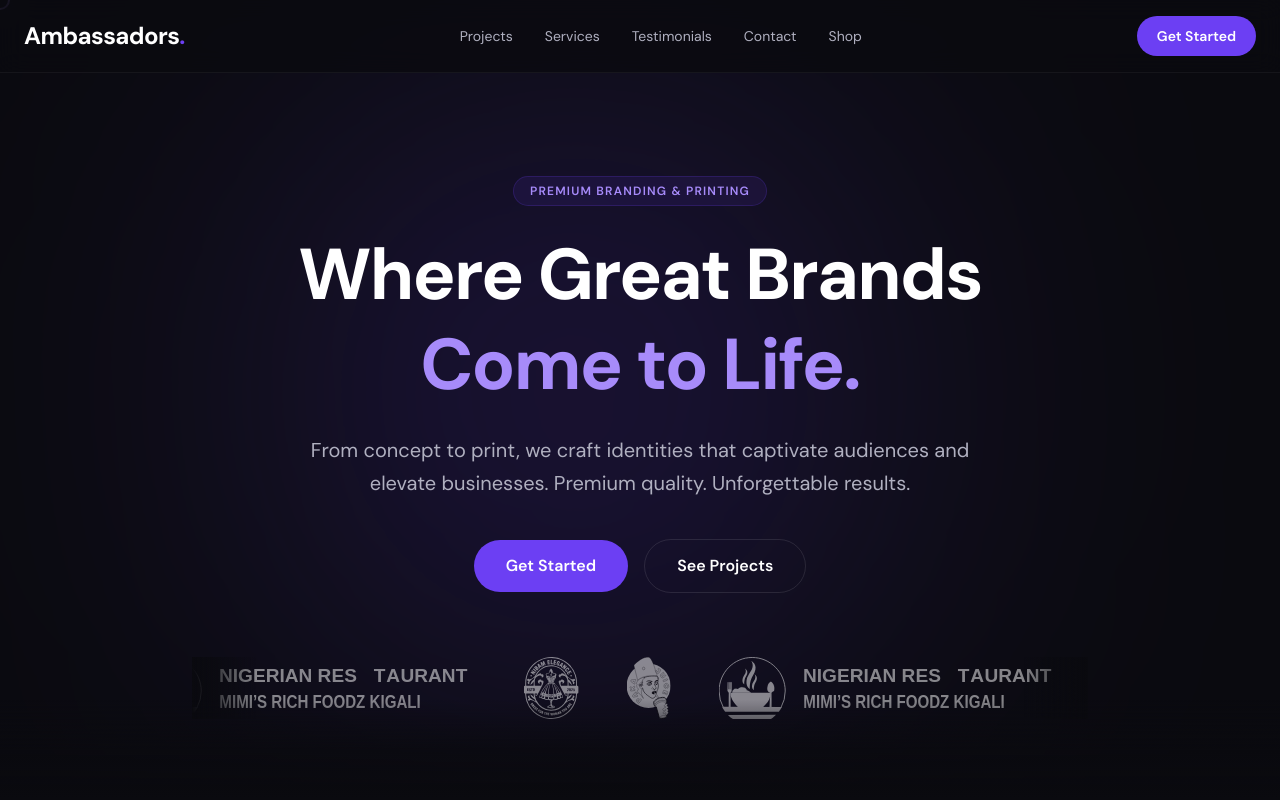
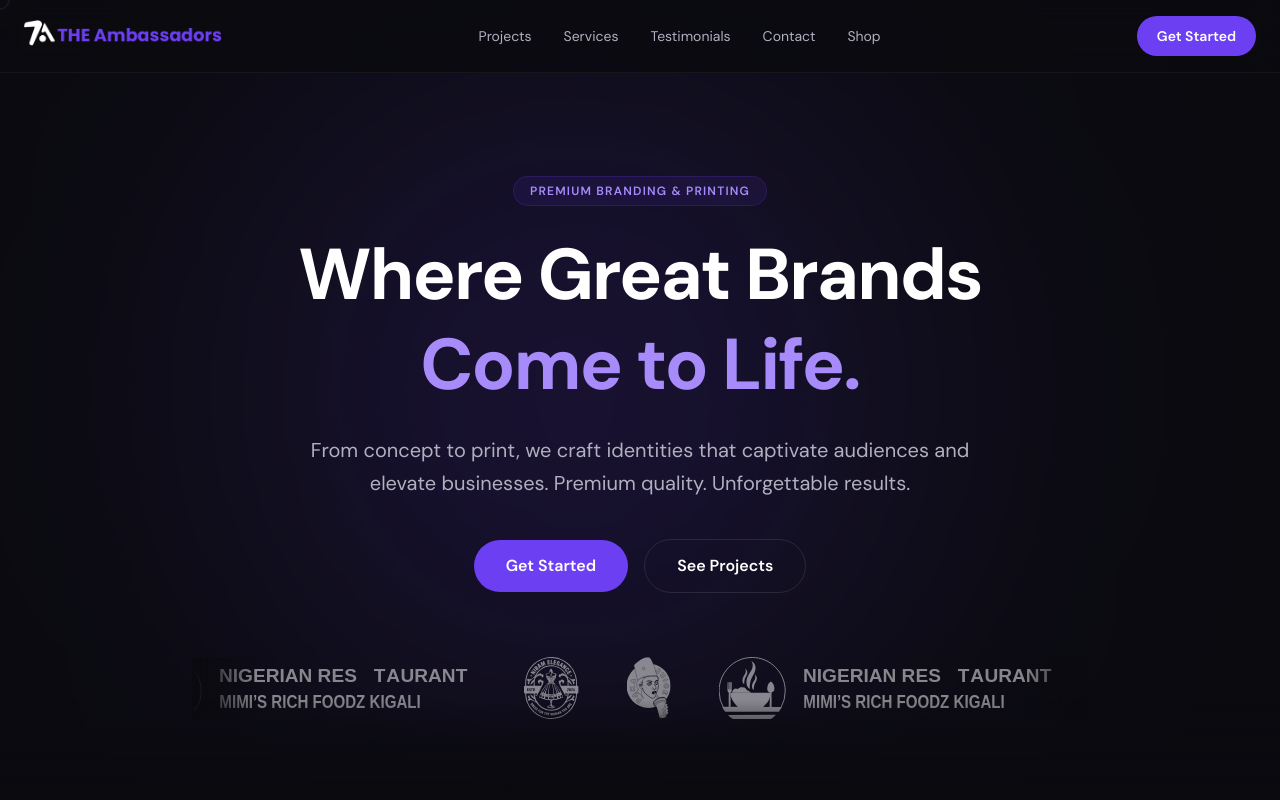
Before and after one commit to kayixOussama/ambassadors-agency, a React (Vite) app: page / in a window 1280 px wide. Shown: the top 800 px of the page. Built offline with nearby package versions, Linux system fonts and the light colour scheme.

Commit message:
feat: replace text logo with image logo in Navbar and Footer components

```diff
--- a/public/shop.html
+++ b/public/shop.html
@@ -32,8 +32,8 @@ img,svg{display:block}
 /* ─── NAV ─── */
 .nav{position:fixed;top:0;left:0;width:100%;z-index:100;border-bottom:.5px solid var(--border);background:rgba(7,5,15,.82);backdrop-filter:blur(14px);-webkit-backdrop-filter:blur(14px)}
 .nav-inner{max-width:1200px;margin:0 auto;display:flex;align-items:center;justify-content:space-between;padding:16px 24px}
-.logo{font-family:var(--font-display);font-weight:800;font-size:1.4rem;color:#fff}
-.logo span{color:var(--accent-light)}
+.logo{display:flex;align-items:center}
+.logo img{height:34px;width:auto}
 .nav-links{display:flex;align-items:center;gap:28px;list-style:none}
 .nav-links a{font-size:.875rem;color:var(--text-muted);transition:color .2s}
 .nav-links a:hover,.nav-links a.active{color:#fff}
@@ -124,8 +124,8 @@ img,svg{display:block}
 
 /* ─── FOOTER ─── */
 .footer{border-top:1px solid var(--border);padding:36px 24px;max-width:1200px;margin:0 auto;display:flex;flex-wrap:wrap;align-items:center;justify-content:space-between;gap:16px}
-.footer-left .fl-logo{font-family:var(--font-display);font-weight:800;font-size:1.1rem;margin-bottom:4px}
-.footer-left .fl-logo span{color:var(--accent-light)}
+.footer-left .fl-logo{margin-bottom:4px}
+.footer-left .fl-logo img{height:28px;width:auto}
 .footer-left p{font-size:.75rem;color:var(--text-muted)}
 .footer-wa{display:inline-flex;align-items:center;gap:8px;padding:10px 22px;border-radius:999px;background:rgba(37,211,102,.12);border:1px solid rgba(37,211,102,.25);color:var(--whatsapp);font-size:.85rem;font-weight:500;transition:background .2s}
 .footer-wa:hover{background:rgba(37,211,102,.2)}
@@ -173,7 +173,7 @@ img,svg{display:block}
   .wa-btn{padding:10px;font-size:.8rem}
   .info-btn{width:38px}
   .nav-inner{padding:12px 14px}
-  .logo{font-size:1.2rem}
+  .logo img{height:28px}
   .mobile-menu{padding:14px 14px 20px}
   .footer{padding:24px 12px;gap:12px}
   .footer-wa{padding:9px 18px;font-size:.8rem}
@@ -194,7 +194,7 @@ img,svg{display:block}
 <!-- ═══ NAV ═══ -->
 <nav class="nav">
   <div class="nav-inner">
-    <a href="/" class="logo">Ambass<span>adors</span></a>
+    <a href="/" class="logo"><img src="logos/amb-logo1.png" alt="Ambassadors logo"></a>
     <ul class="nav-links">
       <li><a href="/#projects">Projects</a></li>
       <li><a href="/#services">Services</a></li>
@@ -254,7 +254,7 @@ img,svg{display:block}
 <!-- ═══ FOOTER ═══ -->
 <footer class="footer">
   <div class="footer-left">
-    <div class="fl-logo">Ambass<span>adors</span></div>
+    <div class="fl-logo"><img src="logos/amb-logo1.png" alt="Ambassadors logo"></div>
     <p>All boxes are food-grade certified. Delivery across Oman.</p>
   </div>
   <a href="https://wa.me/250781568330" target="_blank" rel="noopener" class="footer-wa">
--- a/src/components/Footer.tsx
+++ b/src/components/Footer.tsx
@@ -20,8 +20,8 @@ export default function Footer() {
         <div className="grid md:grid-cols-3 gap-12">
           {/* Brand */}
           <div>
-            <a href="#" className="text-2xl font-bold tracking-tight text-white">
-              Ambassadors<span className="text-primary">.</span>
+            <a href="#" className="inline-flex items-center" aria-label="Ambassadors home">
+              <img src="/logos/amb-logo1.png" alt="Ambassadors logo" className="h-8 w-auto" />
             </a>
             <p className="mt-4 text-text-muted text-sm leading-relaxed max-w-xs">
               Where great brands come to life. Premium branding, design, and
--- a/src/components/Navbar.tsx
+++ b/src/components/Navbar.tsx
@@ -38,8 +38,8 @@ export default function Navbar() {
               )}
             </svg>
           </button>
-          <a href="#" className="text-2xl font-bold tracking-tight text-white">
-            Ambassadors<span className="text-primary">.</span>
+          <a href="#" className="inline-flex items-center" aria-label="Ambassadors home">
+            <img src="/logos/amb-logo1.png" alt="Ambassadors logo" className="h-8 w-auto" />
           </a>
         </div>
 
```
